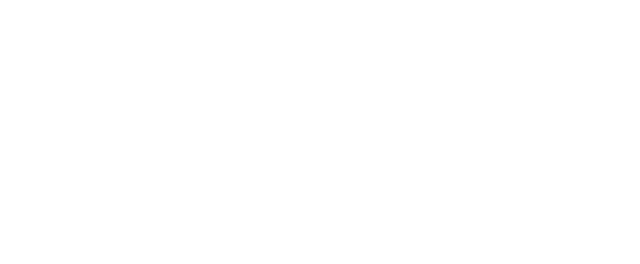
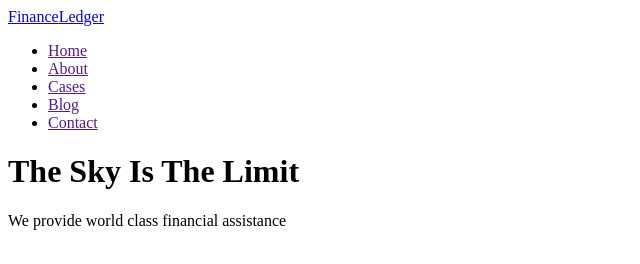
Before and after one commit to MokanuRostik/repos, a plain HTML site: page index.html in a window 1280 px wide. Shown: the whole page, without its empty margins (0-640 px from the left). Drawn offline with Linux system fonts and the light colour scheme.

Commit message:
new commit

```diff
--- a/index.html
+++ b/index.html
@@ -7,8 +7,22 @@
     <title>Document</title>
   </head>
   <body>
-    <header></header>
-    <main></main>
+    <header>
+      <a href="./index.html"> <span>Finance</span>Ledger </a>
+      <nav>
+        <ul>
+          <li><a href="">Home</a></li>
+          <li><a href="">About</a></li>
+          <li><a href="">Cases</a></li>
+          <li><a href="">Blog</a></li>
+          <li><a href="">Contact</a></li>
+        </ul>
+      </nav>
+    </header>
+    <main>
+      <h1>The Sky Is The Limit</h1>
+      <p>We provide world class financial assistance</p>
+    </main>
     <footer></footer>
   </body>
 </html>
```
